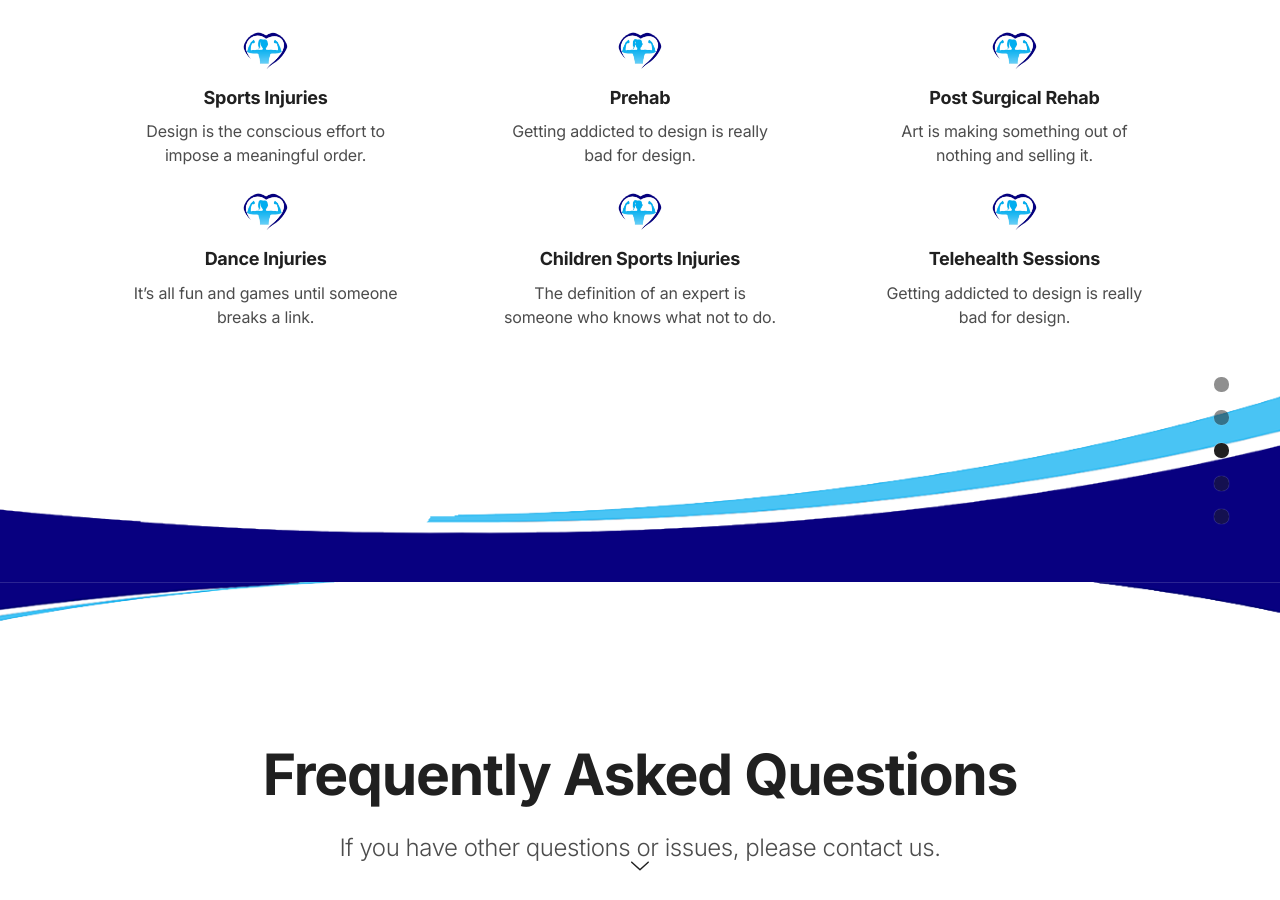
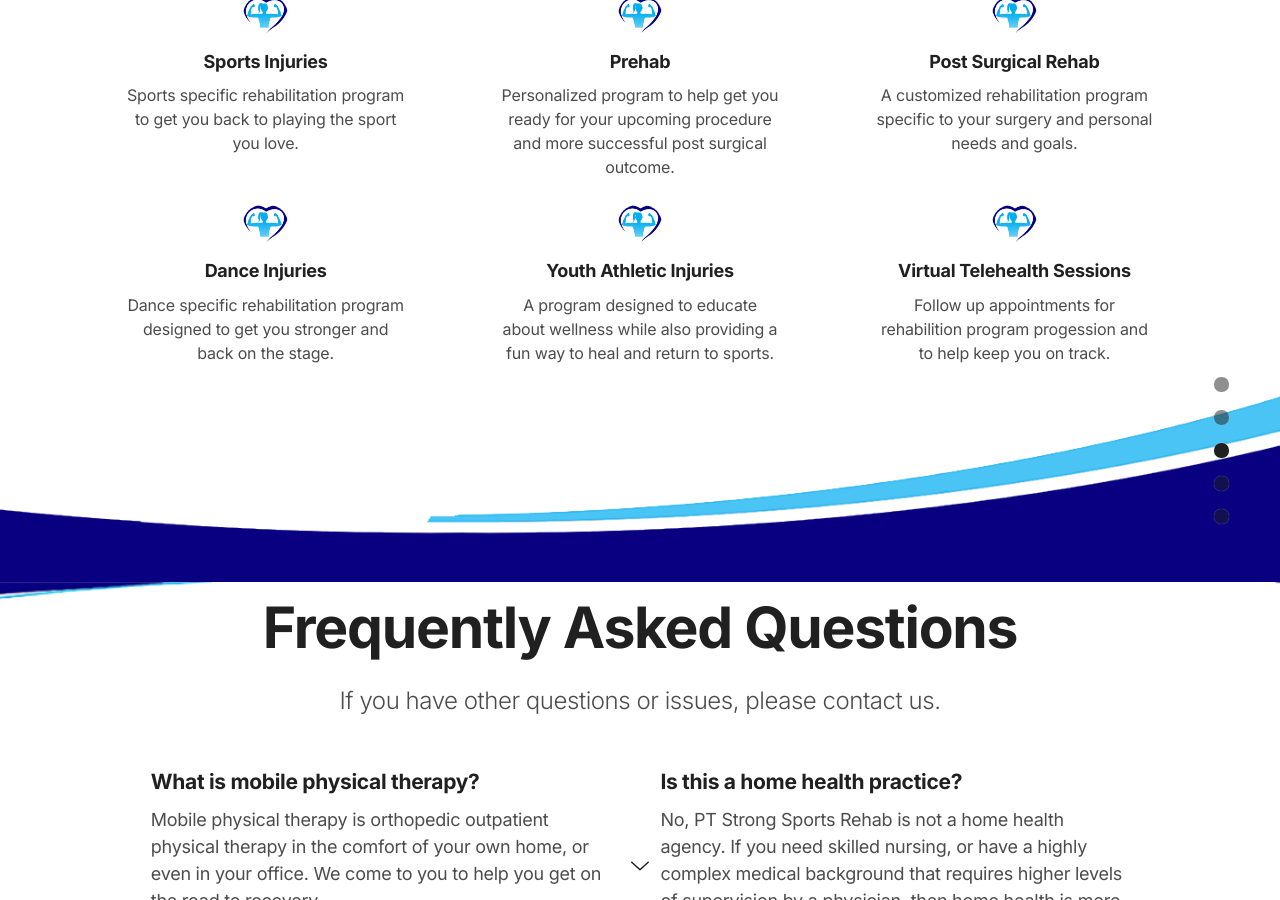
Before and after one commit to ptstrong/ptstrong.github.io, a Jekyll site: the page built from index.html, in a window 1280 px wide and 900 px high, scrolled down 2118 px. Built offline with Jekyll 4.4.1, drawn with Linux system fonts in a browser that asks for light colours; some of the changed text lies outside the part shown.

Commit message:
added service descriptions; slider changes; faq changes

```diff
--- a/index.html
+++ b/index.html
@@ -94,42 +94,42 @@ robots: noindex,nofollow
 							<div class="fix-3-12 ae-3">
                 <img class="round margin-bottom-1 margin-top-1" src="assets/heart.png" height="38" alt="Sports Injuries"/>
                 <h4 class="smallest margin-bottom-1">Sports Injuries</h4>
-							  <p class="small opacity-8">Design is the conscious effort to impose a meaningful&nbsp;order.</p>
+							  <p class="small opacity-8">Sports specific rehabilitation program to get you back to playing the sport you love.</p>
               </div>
             </li>
             <li class="col-4-12 col-tablet-1-2 col-phablet-1-1">
 							<div class="fix-3-12 ae-4">
                 <img class="round margin-bottom-1 margin-top-1" src="assets/heart.png" height="38" alt="Prehab"/>
                 <h4 class="smallest margin-bottom-1">Prehab</h4>
-                <p class="small opacity-8">Getting addicted to design is really bad for&nbsp;design.</p>
+                <p class="small opacity-8">Personalized program to help get you ready for your upcoming procedure and more successful post surgical outcome.</p>
               </div>
             </li>
             <li class="col-4-12 col-tablet-1-2 col-phablet-1-1">
 							<div class="fix-3-12 ae-5">
                 <img class="round margin-bottom-1 margin-top-1" src="assets/heart.png" height="38" alt="Post Surgical Rehab"/>
                 <h4 class="smallest margin-bottom-1">Post Surgical Rehab</h4>
-                <p class="small opacity-8">Art is making something out of nothing and selling&nbsp;it.</p>
+                <p class="small opacity-8">A customized rehabilitation program specific to your surgery and personal needs and goals.</p>
               </div>
             </li>
             <li class="col-4-12 col-tablet-1-2 col-phablet-1-1">
 							<div class="fix-3-12 ae-6">
                 <img class="round margin-bottom-1 margin-top-1" src="assets/heart.png" height="38" alt="Dance Injuries"/>
                 <h4 class="smallest margin-bottom-1">Dance Injuries</h4>
-                <p class="small opacity-8">It&rsquo;s all fun and games until someone breaks a&nbsp;link.</p>
+                <p class="small opacity-8">Dance specific rehabilitation program designed to get you stronger and back on the stage.</p>
               </div>
             </li>
             <li class="col-4-12 col-tablet-1-2 col-phablet-1-1">
 							<div class="fix-3-12 ae-7">
                 <img class="round margin-bottom-1 margin-top-1" src="assets/heart.png" height="38" alt="Children Sports Injuries"/>
-                <h4 class="smallest margin-bottom-1">Children Sports Injuries</h4>
-                <p class="small opacity-8">The definition of an expert is someone who knows what not to&nbsp;do.</p>
+                <h4 class="smallest margin-bottom-1">Youth Athletic Injuries</h4>
+                <p class="small opacity-8">A program designed to educate about wellness while also providing a fun way to heal and return to sports.</p>
               </div>
             </li>
             <li class="col-4-12 col-tablet-1-2 col-phablet-1-1">
 							<div class="fix-3-12 ae-8">
                 <img class="round margin-bottom-1 margin-top-1" src="assets/heart.png" height="38" alt="Telehealth Sessions"/>
-                <h4 class="smallest margin-bottom-1">Telehealth Sessions</h4>
-                <p class="small opacity-8">Getting addicted to design is really bad for&nbsp;design.</p>
+                <h4 class="smallest margin-bottom-1">Virtual Telehealth Sessions</h4>
+                <p class="small opacity-8">Follow up appointments for rehabilition program progession and to help keep you on track.</p>
               </div>
             </li>
           </ul>
@@ -151,19 +151,32 @@ robots: noindex,nofollow
           <ul class="flex left margin-top-4">
             <li class="col-6-12 margin-bottom-1 ae-3">
               <h4 class="smaller margin-top-1 margin-bottom-1">What is mobile physical therapy?</h4>
-              <p class="opacity-8">Yes, you need some basic HTML and CSS knowledge to use Slides Framework.</p>
+              <p class="opacity-8">Mobile physical therapy is orthopedic outpatient physical therapy in the comfort of your own home, or even in your office. We come to you to help you get on the road to recovery.</p>
+            </li>
+            <li class="col-6-12 margin-bottom-1 ae-3">
+              <h4 class="smaller margin-top-1 margin-bottom-1">Is this a home health practice?</h4>
+              <p class="opacity-8">No, PT Strong Sports Rehab is not a home health agency. If you need skilled nursing, or have a highly complex medical background that requires higher levels of supervision by a physician, then home health is more likely a more appropriate fit.</p>
             </li>
             <li class="col-6-12 margin-bottom-1 ae-4">
               <h4 class="smaller margin-top-1 margin-bottom-1">Do you accept insurance?</h4>
-              <p class="opacity-8">As many as you need. Great, right?</p>
+              <p class="opacity-8">PT Strong Sports Rehab operates as a self pay practice, and as such we do not accept any insurance or Medicare. We are more than happy to provide the proper documentation needed to file a claim with your insusrace company.</p>
+            </li>
+            <li class="col-6-12 margin-bottom-1 ae-4">
+              <h4 class="smaller margin-top-1 margin-bottom-1">Do you accept Medicare?</h4>
+              <p class="opacity-8">PT Strong Sports Rehab does not accept Medicare at this time.</p>
             </li>
             <li class="col-6-12 margin-bottom-1 ae-5">
               <h4 class="smaller margin-top-1 margin-bottom-1">Why would I want to pay out of pocket if I have insurance?</h4>
-              <p class="opacity-8">Our presentation was created with Slides. Everything in this presentation from the navigation, share and the layouts of every slide is based on Slides Framework.</p>
+              <p class="opacity-8">Most insurance plans are showing higher deductibles and decreasing benefits which results in less quality of care. We are not limited or governed by the restrictions set by insurance companies and so that means you get the one-on-one attention you need and deserve!</p>
             </li>
             <li class="col-6-12 margin-bottom-1 ae-6">
-              <h4 class="smaller margin-top-1 margin-bottom-1">Some other question here?</h4>
-              <p class="opacity-8">Each Slides customer will download PSD, Sketch, HTML and CSS files (approx. 800mb) to build their website. All clients have unlimited access to Slides Generator.</p>
+              <h4 class="smaller margin-top-1 margin-bottom-1">What areas do you serve?</h4>
+              <p class="opacity-8">We will travel to Palm Beach and northern Broward Counties. If a patient lives outside of our coverage area, special arrangements can be made.</p>
+            </li>
+            <li class="col-6-12 margin-bottom-1 ae-6">
+              <h4 class="smaller margin-top-1 margin-bottom-1">What is your cancellation policy?</h4>
+              <p class="opacity-8">We understand that life can get busy and that unexpected things happen, and we strive to always do our best to accommodate schedule changes. A scheduled appointment must be cancelled at least 24 hours in advance of the appointment or a full appointment fee will be charged unless the appointment is made up in the same week.</p>
+              <p class="opacity-8">Please review our full cancellation policy here.</p>
             </li>
           </ul>
         </div>
```
Also changed, not shown: data1/images/abandoned_cart_email.jpg (deleted), data1/images/bikeriding.png (deleted), data1/images/childrenssportsinjuries.png (added), data1/images/danceinjuries.png (added), data1/images/hot_pink.jpg (deleted), data1/images/postsurgicalrehab.png (added), data1/images/runningbeach.png (deleted), data1/images/sportsinjuries.png (added), data1/images/swimming.png (deleted), data1/images/tennis_sixties_black.jpg (deleted), data1/tooltips/childrenssportsinjuries.png (added), data1/tooltips/danceinjuries.png (added), data1/tooltips/postsurgicalrehab.png (added), data1/tooltips/sportsinjuries.png (added).
